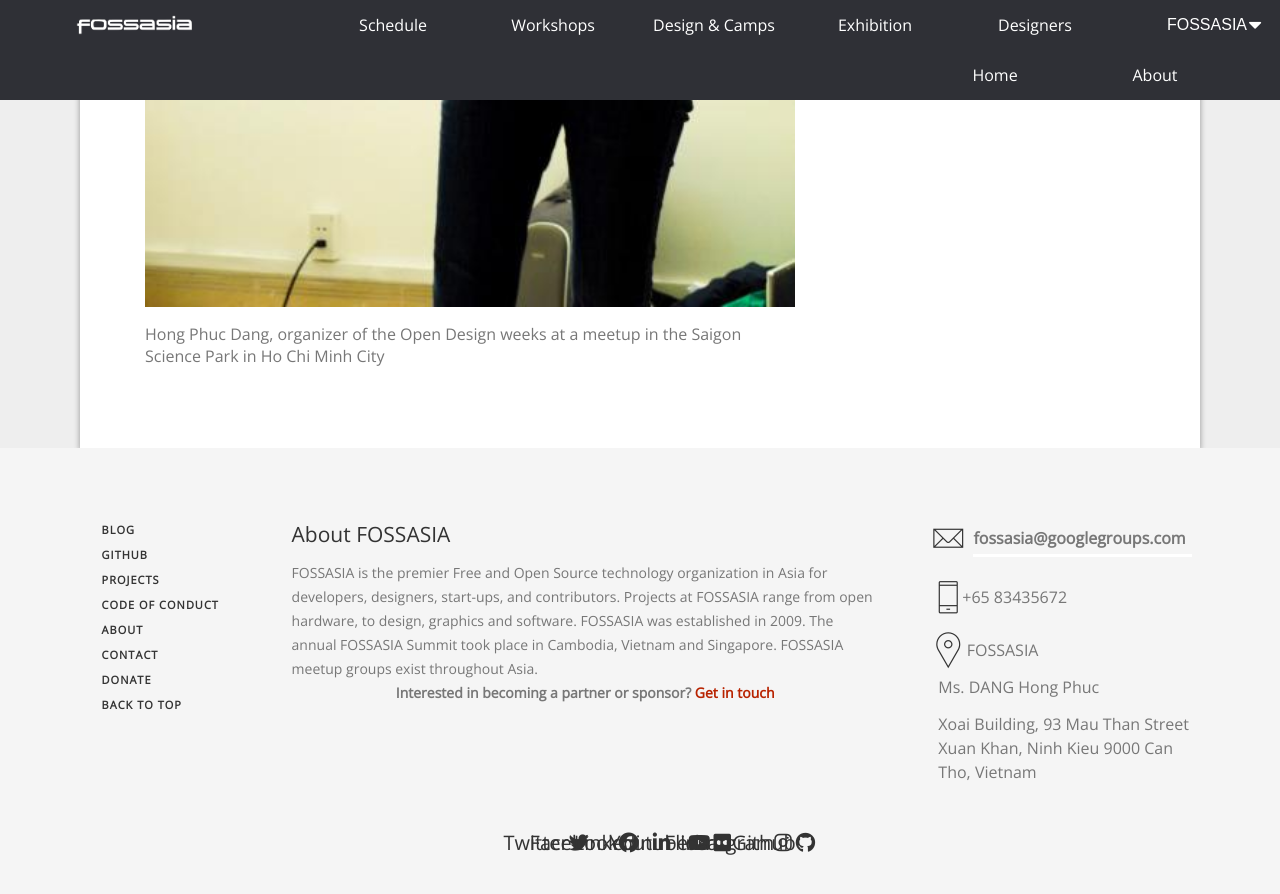
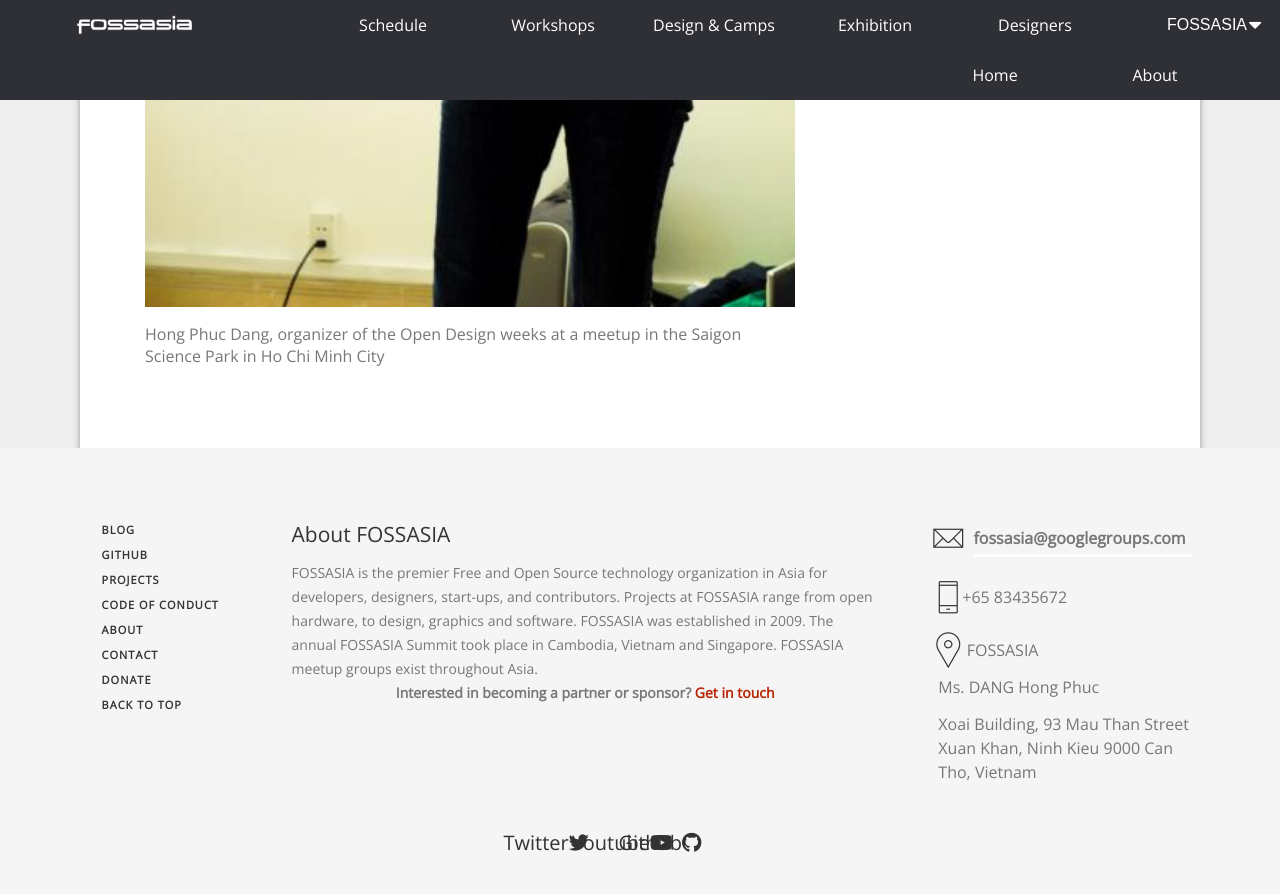
Before and after one commit to fossasia/2012.fossasia.org, a Jekyll site: the page built from index.md, in a window 1280 px wide and 900 px high, scrolled down 8813 px. Shown: the top 894 px of the window. Built offline with Jekyll 4.4.1, drawn with Linux system fonts in a browser that asks for light colours; nearby versions of some CDN libraries; some web fonts are replaced.

Commit message:
Fixed issue with social links

```diff
--- a/_includes/footer.html
+++ b/_includes/footer.html
@@ -68,22 +68,15 @@
 						<a href="http://twitter.com/fossasia" id="A_45">Twitter<i class="fa fa-twitter" aria-hidden="true"></i></a>
 					</li>
 					<li id="LI_47">
-						<a href="http://facebook.com/fossasia" id="A_48">Facebook<i class="fa fa-facebook" aria-hidden="true"></i></a>
+						<a href="http://facebook.com/fossasia" id="A_48"><i class="fa-fa facebook"></i></a>
 					</li>
-					<li id="LI_50">
-						<a href="https://www.linkedin.com/groups/FOSSASIA-3762811" id="A_51">Linkedin<i class="fa fa-linkedin" aria-hidden="true"></i></a>
+
+					<li id="LI_53">
+						<a href="https://www.youtube.com/channel/UCQprMsG-raCIMlBudm20iLQ" id="A_54">Youtube<i class="fa fa-youtube-play"></i></a>
 					</li>
-					<li id="LI_53">
-						<a href="https://www.youtube.com/channel/UCQprMsG-raCIMlBudm20iLQ" id="A_54">Youtube<i class="fa fa-youtube-play" aria-hidden="true"></i></a>
-					</li>
-					<li id="LI_56">
-						<a href="https://www.flickr.com/photos/fossasia" id="A_57">Flickr<i class="fa fa-flickr" aria-hidden="true"></i></a>
-					</li>
-					<li id="LI_59">
-						<a href="https://www.instagram.com/explore/tags/fossasia/" id="A_60">Insatgram<i class="fa  fa-instagram" aria-hidden="true"></i></a>
-					</li>
+
 					<li id="LI_62">
-						<a href="https://github.com/fossasia" id="A_63">Github<i class="fa fa-github" aria-hidden="true"></i></a>
+						<a href="https://github.com/fossasia" id="A_63">Github<i class="fa fa-github"></i></a>
 					</li>
 				</ul>
 			</div>
```
